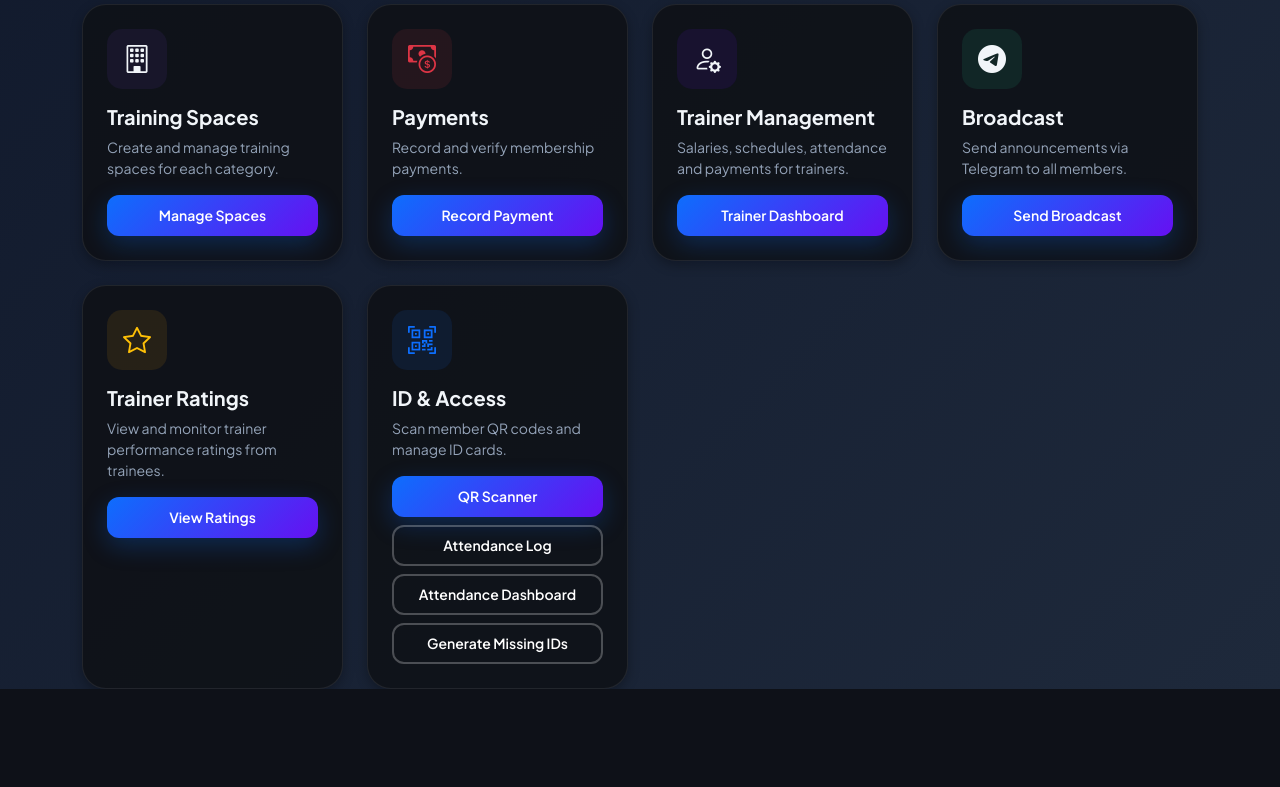
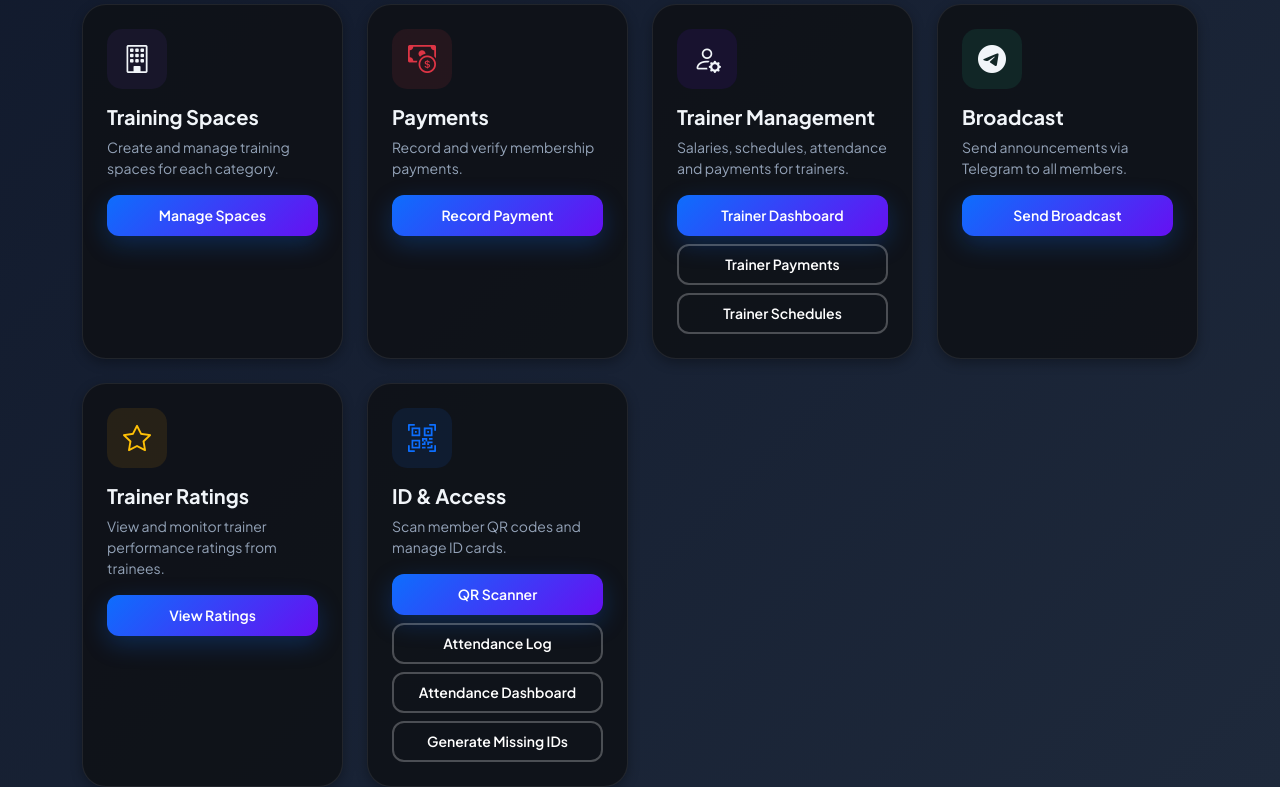
Before and after one commit to Natanigetnet/project-103--2-, a Django app: page /admin-portal/ in a window 1280 px wide. Shown: the part 571-1358 px from the top of the page. Before the commit the page ends 1260 px from the top, so only its background shows below. Run offline with Django 5.2, Linux system fonts and the light colour scheme; the visitor is signed in with stand-in values (Sample User, id 1); parts of the project's set-up code (start-up, migrations or seed data) failed here and were passed over.

Commit message:
Add Trainer Payments and Trainer Schedules management buttons to admin page

```diff
--- a/project 103/blog/news/templates/admin.html
+++ b/project 103/blog/news/templates/admin.html
@@ -108,6 +108,8 @@
                     <h5 class="fw-bold">Trainer Management</h5>
                     <p class="small text-muted">Salaries, schedules, attendance and payments for trainers.</p>
                     <a href="{% url 'admin_trainer_dashboard_url' %}" class="btn btn-glow btn-sm w-100">Trainer Dashboard</a>
+                    <a href="{% url 'admin:news_trainerpayment_changelist' %}" class="btn btn-outline-glow btn-sm w-100 mt-2">Trainer Payments</a>
+                    <a href="{% url 'admin:news_trainerschedule_changelist' %}" class="btn btn-outline-glow btn-sm w-100 mt-2">Trainer Schedules</a>
                 </div>
             </div>
 
```
